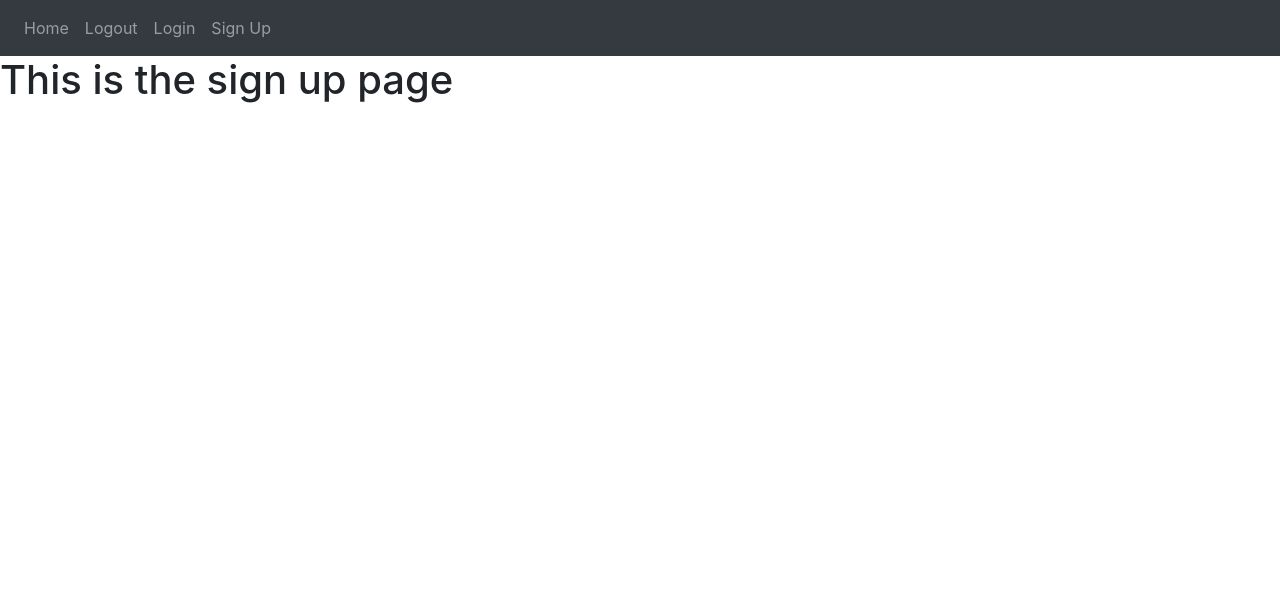
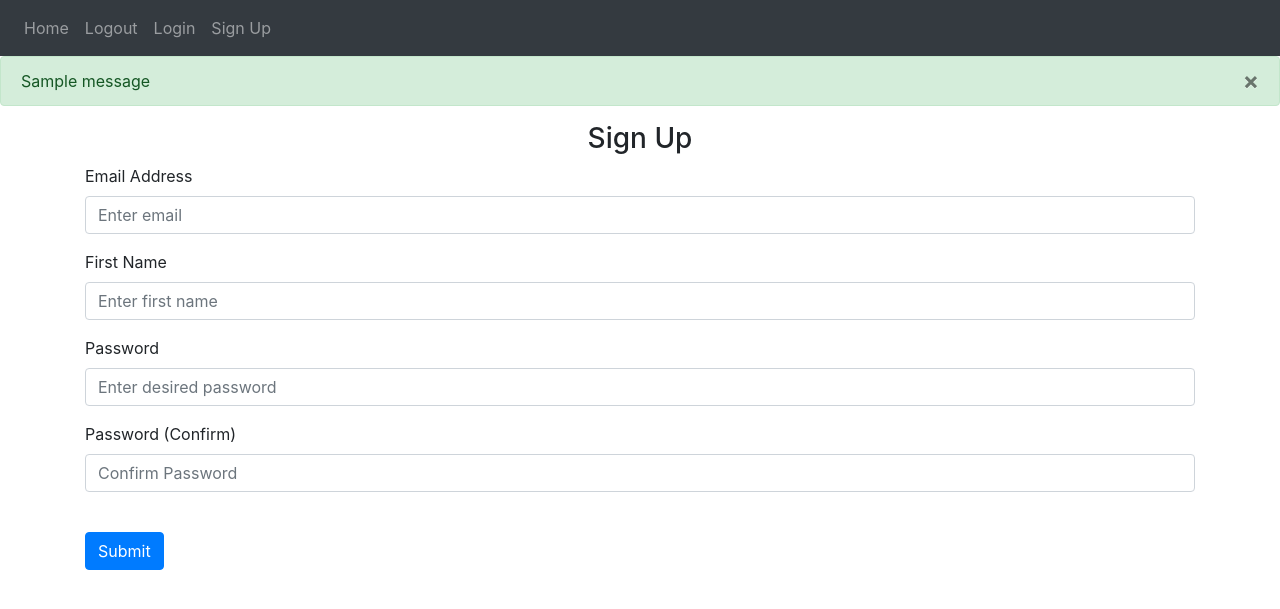
Before and after one commit to wahgs/bankSystem, a Flask app: page /sign-up in a window 1280 px wide. Shown: the top 609 px of the page. Run offline with Flask 2, Linux system fonts and the light colour scheme; one stand-in notice (Sample message) is shown; some libraries are stand-ins or nearby versions.

Commit message:
a lot more stuff >:)

```diff
--- a/website/auth.py
+++ b/website/auth.py
@@ -1,16 +1,36 @@
 #holds authentications
-from flask import Blueprint, render_template
+from flask import Blueprint, render_template, request
 
 auth = Blueprint('auth', __name__)
 
-@auth.route('/login')
+@auth.route('/login', methods=['GET', 'POST'])
 def login():
-    return render_template("login.html")
+    data = request.form
+    print(data)
 
 @auth.route('/logout')
 def logout():
     return "<p>logout</p>"
 
+
 @auth.route('/sign-up')
 def sign_up():
+    if request.method == "POST":
+        email = request.form.get('email')
+        firstName = request.form.get('firstName')
+        password1 = request.form.get('password1')
+        password2 = request.form.get('password2')
+
+        if len(email) < 4:
+            pass
+        elif len(firstName) <2:
+            pass
+        elif password1 != password2:
+            pass
+        elif len(password1) <7:
+            pass
+        else:
+            #add to DB
+            pass
+
     return render_template("sign_up.html")
--- a/website/templates/base.html
+++ b/website/templates/base.html
@@ -36,9 +36,29 @@
         </div>
       </div>
     </nav>
-    <div class="container"></div>
+
+    <!-- allows backend to flash messages.-->
+    {% with messages = get_flashed_messages(with_categories=true) %}
+    {% if messages %}
+      {% for category, message in messages %}
+      {% if category == 'error' %}
+      <div class="alert alert-danger alert-dimissable fade show" role="alert">
+        {{ message }}
+        <button type="button" class="close" data-dismiss="alert"><span aria-hidden="true">&times;</span></button>
+      </div>
+      {% elif category == 'success' %}
+      <div class="alert alert-success alert-dimissable fade show" role="alert">
+        {{ message }}
+        <button type="button" class="close" data-dismiss="alert"><span aria-hidden="true">&times;</span></button>
+      </div>
+      {% endif %}
+      {% endfor %}
+    {% endif %}
+    {% endwith %}
+
+    <div class="container">
     {% block content %}
-    {% endblock %}
+    {% endblock %}</div>
     <script
       src="https://code.jquery.com/jquery-3.2.1.slim.min.js"
       integrity="sha384-KJ3o2DKtIkvYIK3UENzmM7KCkRr/rE9/Qpg6aAZGJwFDMVNA/GpGFF93hXpG5KkN"
--- a/website/templates/sign_up.html
+++ b/website/templates/sign_up.html
@@ -1,5 +1,26 @@
-{% extends "base.html" %} {% block title %} Sign-up {% endblock %}
+<!--imports header, and creates a tab title saying 'sign-up'-->{% extends "base.html" %} {% block title %} Sign-up {% endblock %}
 
 {% block content %}
-<h1>This is the sign up page</h1>
+<form method="POST">
+    <!--h3 align center creates a header saying 'sign-up'.-->
+    <h3 align="center">Sign Up</h3>
+    <div class="form-group">
+        <label for="email">Email Address</label>
+        <input type="email" class="form-control" id="email" name="email" placeholder="Enter email"/>
+    </div>
+    <div class="form-group">
+        <label for="firstName">First Name</label>
+        <input type="text" class="form-control" id="firstName" name="firstName" placeholder="Enter first name"/>
+    </div>
+    <div class="form-group">
+        <label for="password1">Password</label>
+        <input type="password" class="form-control" id="password1" name="password1" placeholder="Enter desired password"/>
+    </div>
+    <div class="form-group">
+        <label for="password2">Password (Confirm)</label>
+        <input type="password" class="form-control" id="password2" name="password2" placeholder="Confirm Password"/>
+    </div>
+    <br />
+    <button type="submit" class="btn btn-primary">Submit</button>
+</form>
 {% endblock %}
--- a/website/views.py
+++ b/website/views.py
@@ -1,4 +1,4 @@
-#stores view / url endpoints
+#stores views / url endpoints
 from flask import Blueprint, render_template
 
 views = Blueprint('views', __name__)
```
Also changed, not shown: website/templates/login.html (+12 -1 lines).
